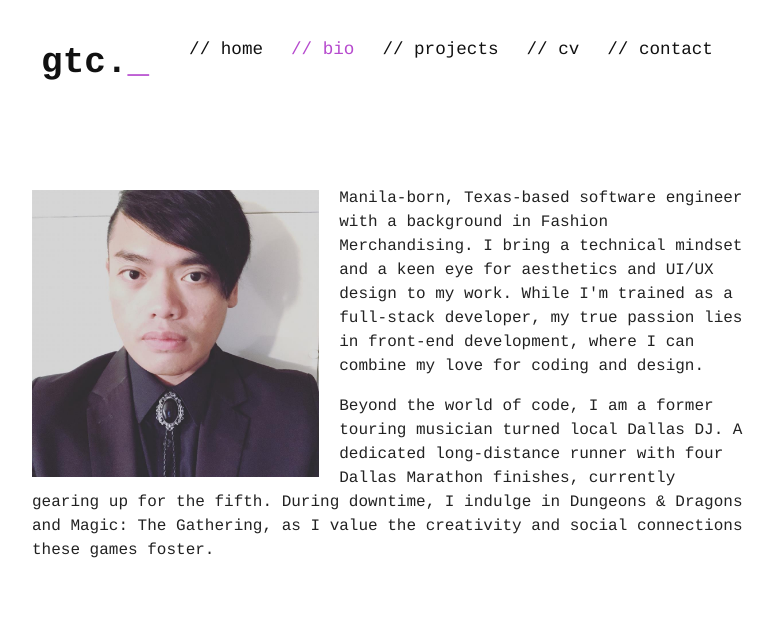
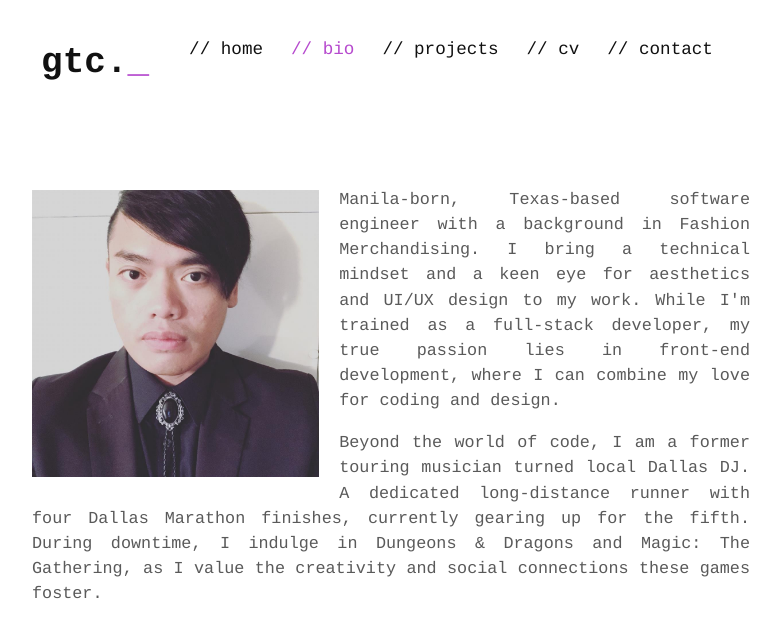
Before and after one commit to giantcarlos/dev-portfolio, a React (Create React App) app: page /#/bio in a window 1280 px wide. Shown: the top 638 px of the page, without its empty margins (249-1030 px from the left). Built offline with nearby package versions, Linux system fonts and the light colour scheme.

Commit message:
increase text font, lighten font color

```diff
--- a/src/App.css
+++ b/src/App.css
@@ -116,12 +116,15 @@ h3 {
 }
 
 p {
-  font-size: 1rem;
+  font-size: 1.05rem;
+  text-align: justify;
+  color: rgb(90, 90, 90);
 }
 
 h2 {
   font-size: 1.125rem;
   font-weight: 400;
+  color: rgb(90, 90, 90);
 }
 
 .highlight {
@@ -250,6 +253,7 @@ h2 {
 .card-details {
   font-size: .9rem;
   margin-bottom: .5rem;
+  color: rgb(90, 90, 90);
 }
 
 .button {
```
